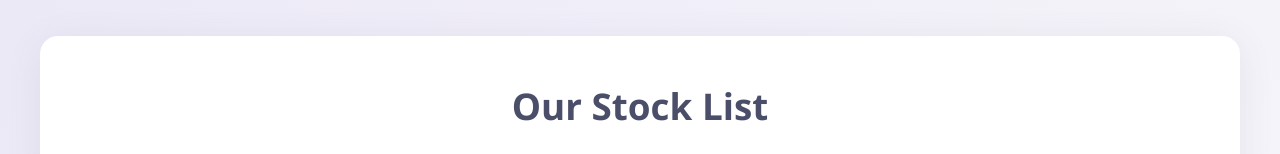
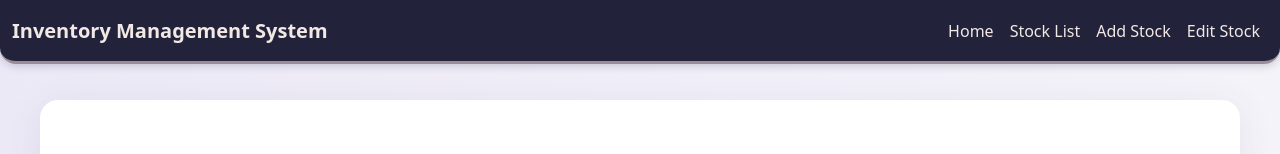
Before and after one commit to 23046025-NgYiLee/C300_Project_Team31, a Next.js app in the folder frontend/: page /stocklist in a window 1280 px wide. Shown: the top 154 px of the page. Built offline with nearby package versions, Linux system fonts and the light colour scheme.

Commit message:
navbar for all

```diff
--- a/frontend/app/login/page.js
+++ b/frontend/app/login/page.js
@@ -105,9 +105,6 @@ export default function LoginPage() {
             <a href="/forgot-password" className="secondary">
               Forgot Password?
             </a>
-            <a href="/register" className="secondary">
-              Register Account
-            </a>
           </div>
         </form>
       </main>
--- a/frontend/app/partials/navbar.js
+++ b/frontend/app/partials/navbar.js
@@ -1,46 +1,77 @@
 import Link from "next/link";
-
-<head>
-  <link href="https://cdn.jsdelivr.net/npm/bootstrap@5.3.3/dist/css/bootstrap.min.css" rel="stylesheet" />
-</head>
 
 export default function Navbar() {
   return (
-    <nav className="navbar navbar-expand-lg navbar-dark"
+    <nav
+      className="navbar navbar-expand-lg"
       style={{
-        background: "black",
-        borderBottom: "4px solid burlywood",
-        borderRadius: "0 0 14px 14px",
-        minHeight: "60px"
+        background: "#22223b",
+        borderBottom: "3px solid #9a8c98",
+        borderRadius: "0 0 16px 16px",
+        minHeight: "64px",
+        boxShadow: "0 2px 8px rgba(74, 78, 105, 0.25)",
       }}
-      id="navbar">
+      id="navbar"
+    >
       <div className="container-fluid">
-        <Link href="/" className="navbar-brand" id="Flower-navbar-title">
+        <Link href="/" className="navbar-brand" id="Flower-navbar-title" style={{ color: "#f2e9e4", fontWeight: 700 }}>
           Inventory Management System
         </Link>
+
         <button
           className="navbar-toggler"
           type="button"
           data-bs-toggle="collapse"
           data-bs-target="#collapsibleNavbar"
+          aria-controls="collapsibleNavbar"
+          aria-expanded="false"
+          aria-label="Toggle navigation"
         >
-          <span className="navbar-toggler-icon"></span>
+          <span className="navbar-toggler-icon" />
         </button>
+
         <div className="collapse navbar-collapse" id="collapsibleNavbar">
-          <ul className="navbar-nav">
+          <ul className="navbar-nav ms-auto">
             <li className="nav-item">
-              <Link href="/" className="nav-link" id="homebartext">Home</Link>
+              <Link
+                href="/"
+                className="nav-link"
+                id="homebartext"
+                style={{ color: "#f2e9e4", fontWeight: 500 }}
+              >
+                Home
+              </Link>
             </li>
             <li className="nav-item">
-              <Link href="/stocklist" className="nav-link" id="listbartext">Stock List</Link>
+              <Link
+                href="/stocklist"
+                className="nav-link"
+                id="listbartext"
+                style={{ color: "#f2e9e4", fontWeight: 500 }}
+              >
+                Stock List
+              </Link>
             </li>
             <li className="nav-item">
-              <Link href="/addstocks" className="nav-link" id="custombartext">Add Stock</Link>
+              <Link
+                href="/addstocks"
+                className="nav-link"
+                id="custombartext"
+                style={{ color: "#f2e9e4", fontWeight: 500 }}
+              >
+                Add Stock
+              </Link>
             </li>
             <li className="nav-item">
-              <Link href="/editstock" className="nav-link" id="custombartext">Edit Stock</Link>
+              <Link
+                href="/editstock"
+                className="nav-link"
+                id="editbartext"
+                style={{ color: "#f2e9e4", fontWeight: 500 }}
+              >
+                Edit Stock
+              </Link>
             </li>
-            {/* Add more links as needed */}
           </ul>
         </div>
       </div>
--- a/frontend/app/stocklist/page.js
+++ b/frontend/app/stocklist/page.js
@@ -2,6 +2,11 @@
 import React, { useEffect, useState } from "react";
 import Link from "next/link";
 import styles from "./listcss.module.css";
+import Navbar from "../partials/navbar";
+<head>
+  <link href="https://cdn.jsdelivr.net/npm/bootstrap@5.3.3/dist/css/bootstrap.min.css" rel="stylesheet" />
+</head>
+
 
 export default function StockListPage() {
 
@@ -33,6 +38,8 @@ export default function StockListPage() {
 
 
   return (
+    <>
+      <Navbar />
       <div className={styles.stockPage}>
           <main className={styles.stockMain}>
             <div className={styles.stockIntro}>
@@ -90,5 +97,7 @@ export default function StockListPage() {
           </div>
         </main>
       </div>
+    </>
+
   );
 }
```
Also changed, not shown: frontend/app/AdminDashboard/page.js (+45 -11 lines), frontend/app/editstock/page.js (+12 -0 lines). Lines whose indentation alone changed are shown as unchanged.
